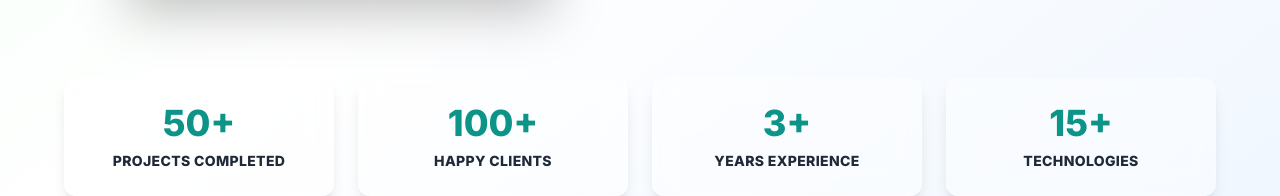
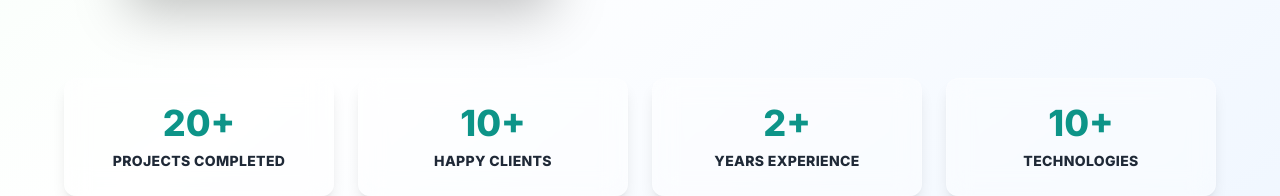
Before and after one commit to RupeshDev18/rupesh-portfolio, a React (Vite) app: page / in a window 1280 px wide. Shown: the part 1493-1689 px from the top of the page. Built offline with nearby package versions, Linux system fonts and the light colour scheme.

Commit message:
fix: numbers of about

```diff
--- a/src/components/about/About.jsx
+++ b/src/components/about/About.jsx
@@ -3,10 +3,10 @@ import { motion } from "framer-motion";
 
 const About = ({ darkMode }) => {
   const stats = [
-    { number: 50, label: "Projects Completed", suffix: "+" },
-    { number: 100, label: "Happy Clients", suffix: "+" },
-    { number: 3, label: "Years Experience", suffix: "+" },
-    { number: 15, label: "Technologies", suffix: "+" },
+    { number: 20, label: "Projects Completed", suffix: "+" },
+    { number: 10, label: "Happy Clients", suffix: "+" },
+    { number: 2, label: "Years Experience", suffix: "+" },
+    { number: 10, label: "Technologies", suffix: "+" },
   ];
 
   return (
```
